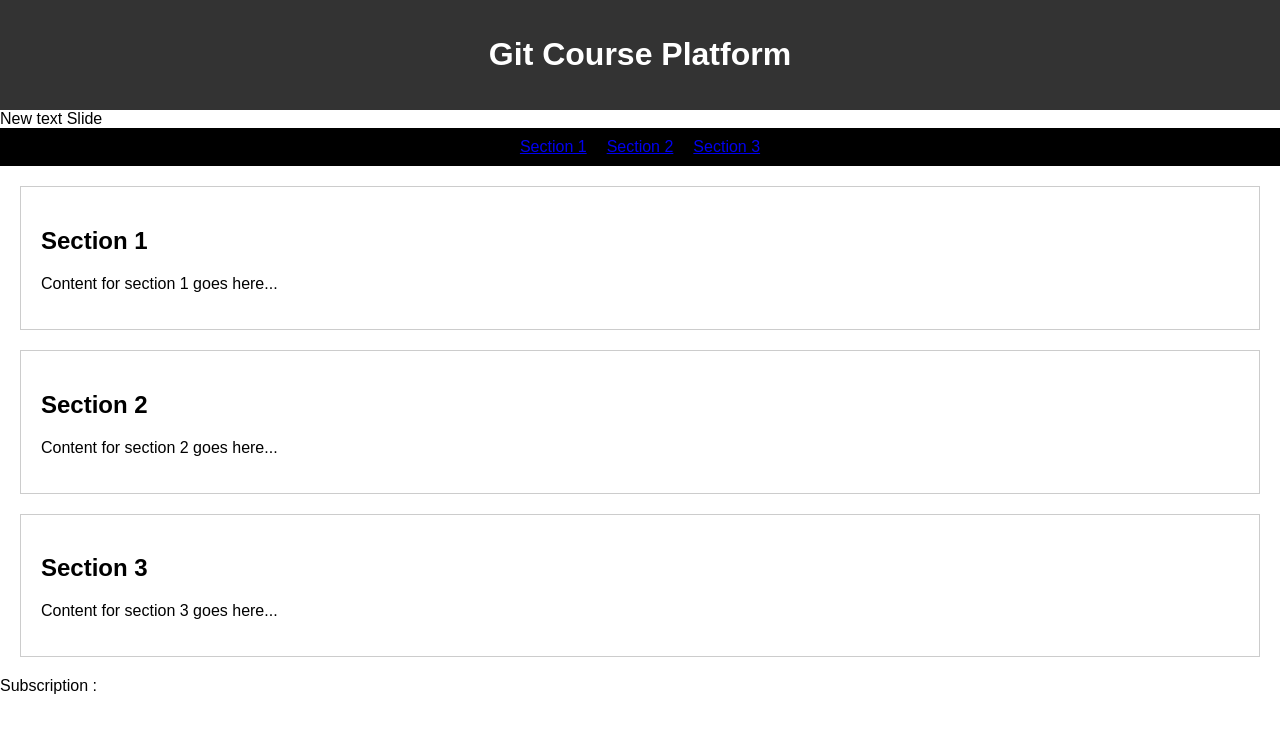
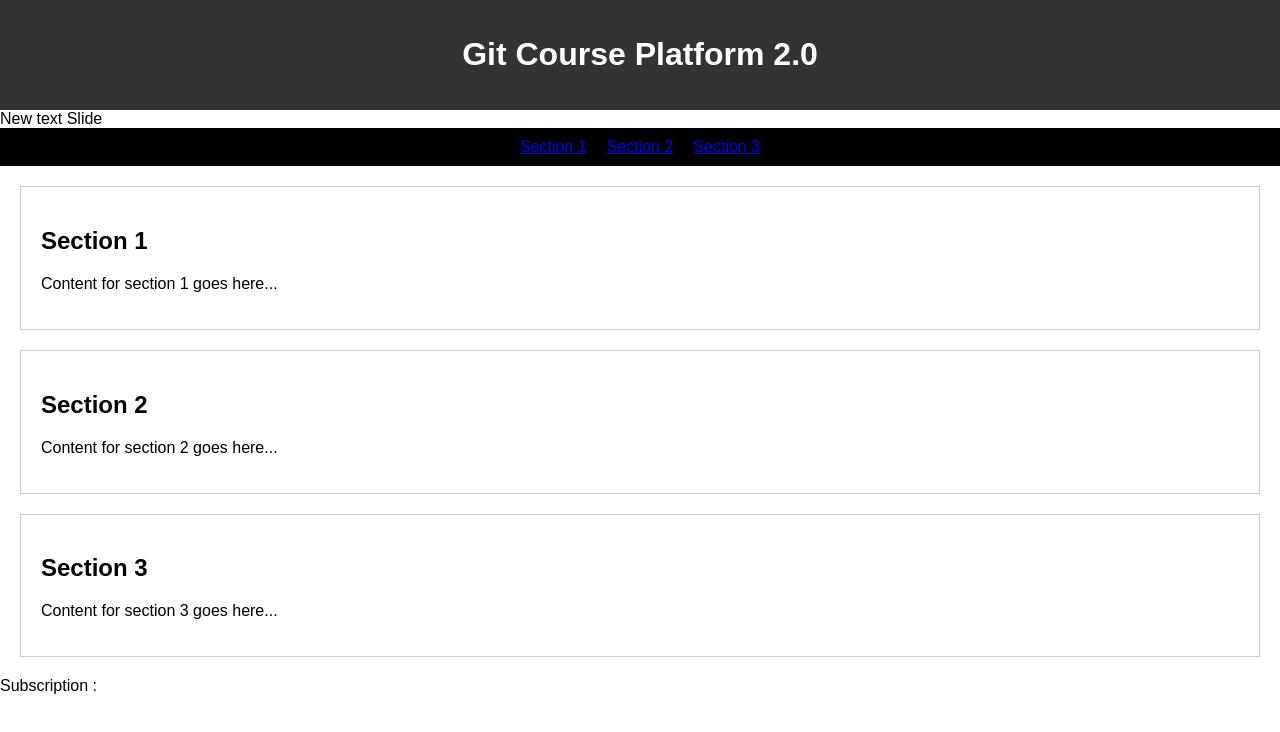
Before and after one commit to alexrobles/alexrobles.github.io, a React app: page public/index.html in a window 1280 px wide. Built offline with nearby package versions, Linux system fonts and the light colour scheme.

Commit message:
(feat) one version of h1

```diff
--- a/public/index.html
+++ b/public/index.html
@@ -39,7 +39,7 @@
 </head>
 <body>
   <header>
-    <h1>Git Course Platform</h1>
+    <h1>Git Course Platform  2.0 </h1>
   </header>
   <div class="slide">
     New text Slide
```
